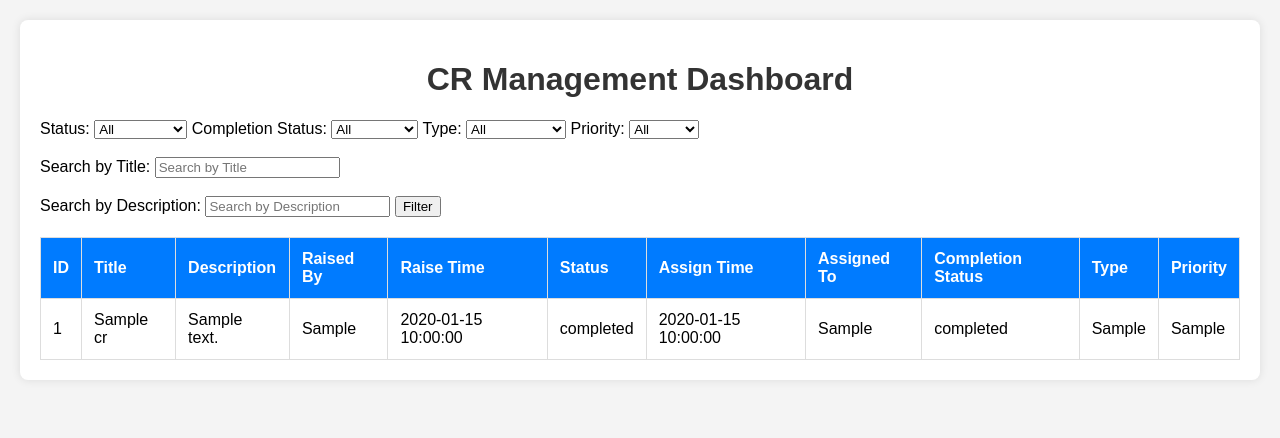
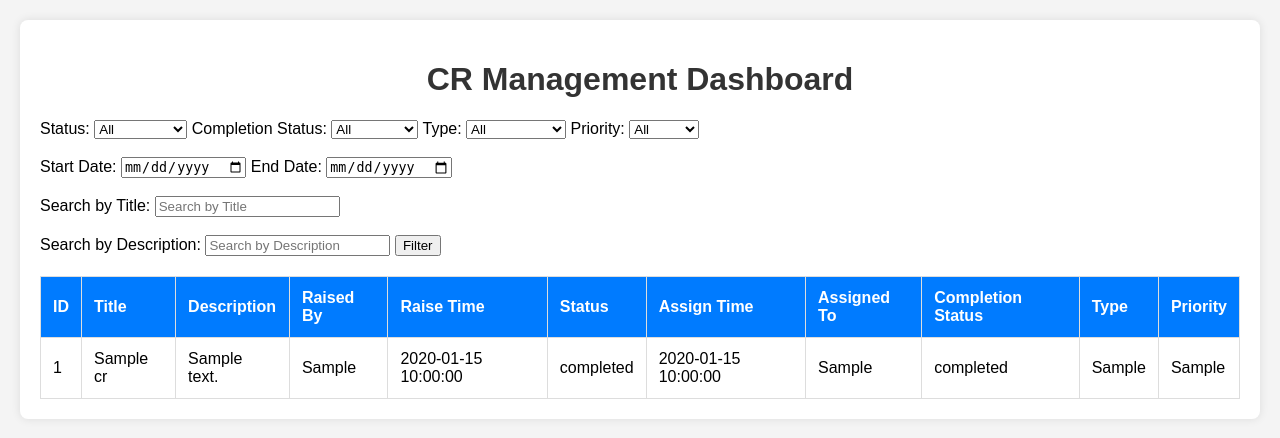
Before and after one commit to neel-d9/Configuration_Management, a PHP site: page /report.php in a window 1280 px wide. Shown: the top 438 px of the page. Run offline with PHP 8.4, Linux system fonts and the light colour scheme; tables that the repository leaves empty or names only in its code hold one stand-in row (values such as "Sample post").

Commit message:
Date Filter start date and End Date applied on Raise_Time.

```diff
--- a/report.php
+++ b/report.php
@@ -44,17 +44,53 @@
                 <option value="medium" <?php if (isset($_GET['cr_priority']) && $_GET['cr_priority'] == 'medium') echo 'selected'; ?>>Medium</option>
                 <option value="high" <?php if (isset($_GET['cr_priority']) && $_GET['cr_priority'] == 'high') echo 'selected'; ?>>High</option>
             </select>
-            <br>
-            <br>
+            <br><br>
+
+            <label for="from_date">Start Date:</label>
+            <input type="date" name="from_date" id="from_date" value="<?php if (isset($_GET['from_date'])) echo htmlspecialchars(trim($_GET['from_date'])); ?>">
+
+            <label for="to_date">End Date:</label>
+            <input type="date" name="to_date" id="to_date" value="<?php if (isset($_GET['to_date'])) echo htmlspecialchars(trim($_GET['to_date'])); ?>">
+
+            <br><br>
             <label for="title_search">Search by Title:</label>
             <input type="text" name="title_search" id="title_search" value="<?php if (isset($_GET['title_search'])) echo htmlspecialchars(trim($_GET['title_search'])); ?>" placeholder="Search by Title">
-            <br>
-            <br>
+            <br><br>
             <label for="description_search">Search by Description:</label>
             <input type="text" name="description_search" id="description_search" value="<?php if (isset($_GET['description_search'])) echo htmlspecialchars(trim($_GET['description_search'])); ?>" placeholder="Search by Description">
 
             <button type="submit">Filter</button>
         </form>
+
+        <?php
+        // Initialize error message variable
+        $error_message = "";
+
+        // Handle form submission
+        if ($_SERVER["REQUEST_METHOD"] == "GET") {
+            // Validate dates if both are set
+            if (isset($_GET['from_date']) && isset($_GET['to_date']) && $_GET['from_date'] != '' && $_GET['to_date'] != '') {
+                $from_date = $_GET['from_date'];
+                $to_date = $_GET['to_date'];
+
+                // Create DateTime objects
+                $fromDateTime = new DateTime($from_date);
+                $toDateTime = new DateTime($to_date);
+
+                // Validate the dates
+                if ($toDateTime <= $fromDateTime) {
+                    $error_message = "The 'to' date must be after the 'from' date.";
+                }
+            }
+        }
+        ?>
+
+        <?php
+        // Display error message if any
+        if (!empty($error_message)) {
+            echo "<div style='color: red;'>$error_message</div>";
+        }
+        ?>
 
         <table id="crsTable">
             <thead>
@@ -75,7 +111,7 @@
             <tbody>
                 <?php
                 // Build the SQL query
-                               $sql = "SELECT * FROM crs WHERE 1=1"; // Assuming 'cr_table' is your table name
+                $sql = "SELECT * FROM crs WHERE 1=1"; // Assuming 'crs' is your table name
 
                 // Add status filter if set
                 if (isset($_GET['status']) && $_GET['status'] != '') {
@@ -101,6 +137,18 @@
                     $sql .= " AND cr_priority = '$cr_priority'";
                 }
 
+                // Add from_date filter if set and valid
+                if (isset($_GET['from_date']) && $_GET['from_date'] != '' && empty($error_message)) {
+                    $from_date = $conn->real_escape_string($_GET['from_date']);
+                    $sql .= " AND raise_time >= '$from_date'";
+                }
+
+                // Add to_date filter if set and valid
+                if (isset($_GET['to_date']) && $_GET['to_date'] != '' && empty($error_message)) {
+                    $to_date = $conn->real_escape_string($_GET['to_date']);
+                    $sql .= " AND raise_time <= '$to_date'";
+                }
+
                 // Add title search filter if set
                 if (isset($_GET['title_search']) && $_GET['title_search'] != '') {
                     $title_search = trim($_GET['title_search']);
@@ -109,7 +157,6 @@
                     $title_search = $conn->real_escape_string($title_search);
                     $sql .= " AND LOWER(title) LIKE LOWER('%$title_search%')";
                 }
-
                                 // Add description search filter if set
                                 if (isset($_GET['description_search']) && $_GET['description_search'] != '') {
                                     $description_search = trim($_GET['description_search']);
@@ -119,6 +166,7 @@
                                     $sql .= " AND LOWER(description) LIKE LOWER('%$description_search%')";
                                 }
 
+                                // Execute the query
                                 $result = $conn->query($sql);
 
                                 if ($result->num_rows > 0) {
```
Lines whose indentation alone changed are shown as unchanged.
